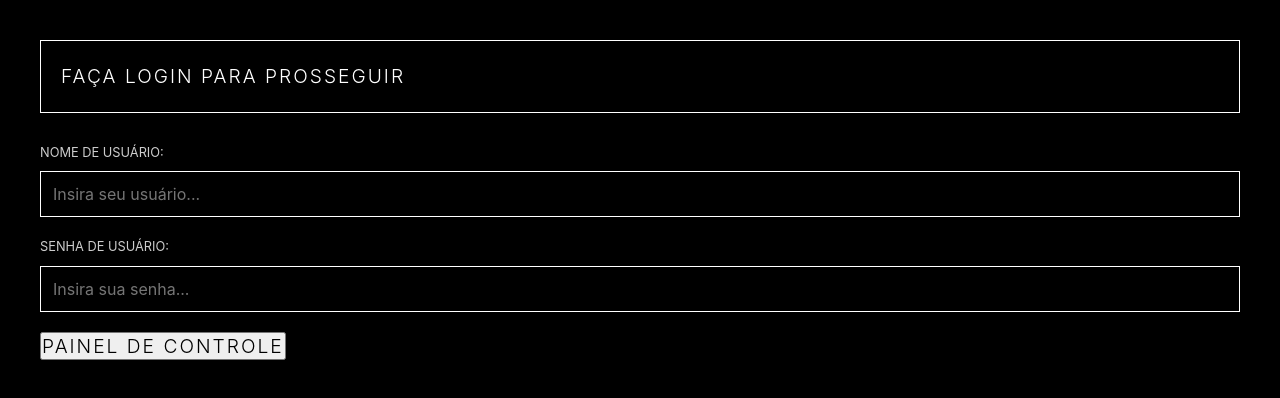
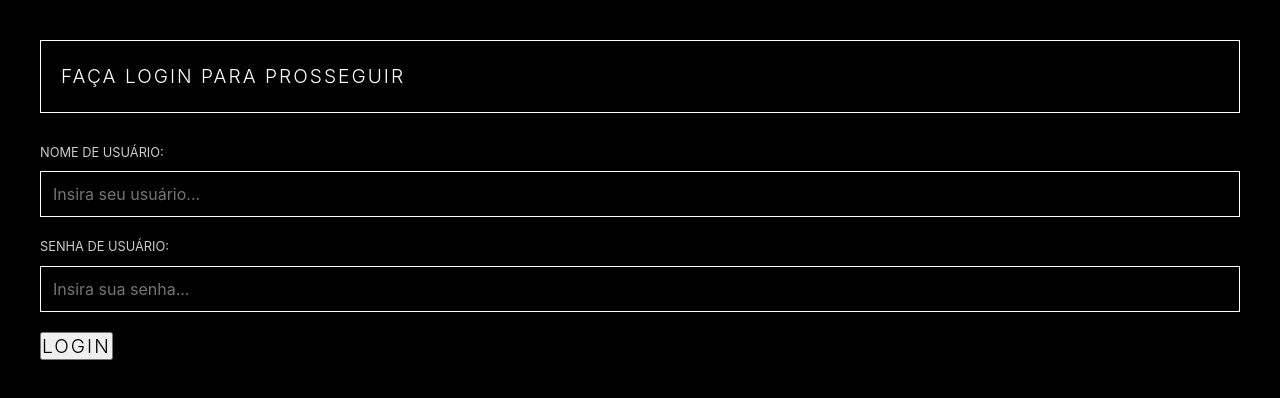
Before and after one commit to brunoCEMAsystems/brunoCEMAsystems.github.io, a website: page login.html in a window 1280 px wide. Drawn offline with nearby package versions, Linux system fonts and the light colour scheme.

Commit message:
Changed painel de controle to login

```diff
--- a/login.html
+++ b/login.html
@@ -22,7 +22,7 @@
         placeholder="Insira sua senha..."
       />
     </div>
-    <button onclick="loginUsuario()">Painel de controle</button>
+    <button onclick="loginUsuario()">LOGIN</button>
     <script src="admin.js"></script>
   </body>
 </html>
```
